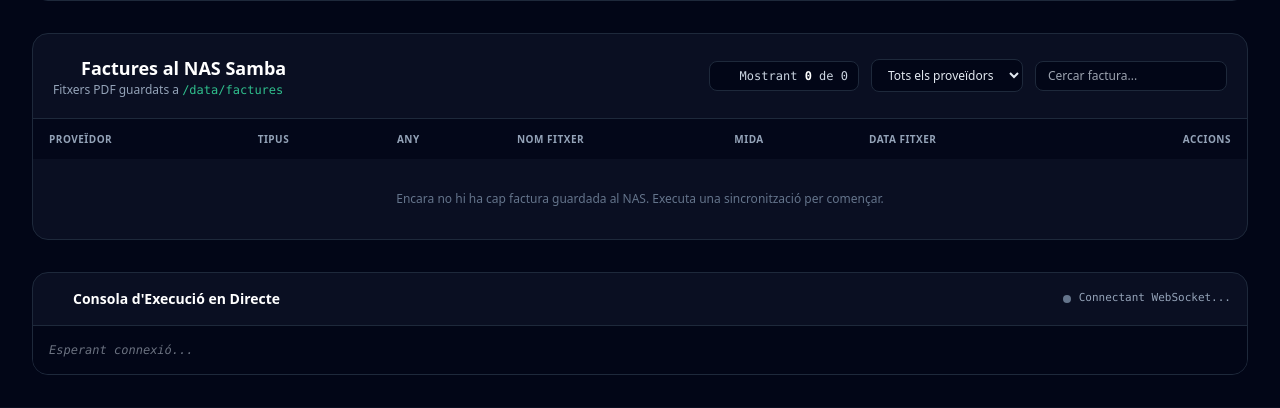
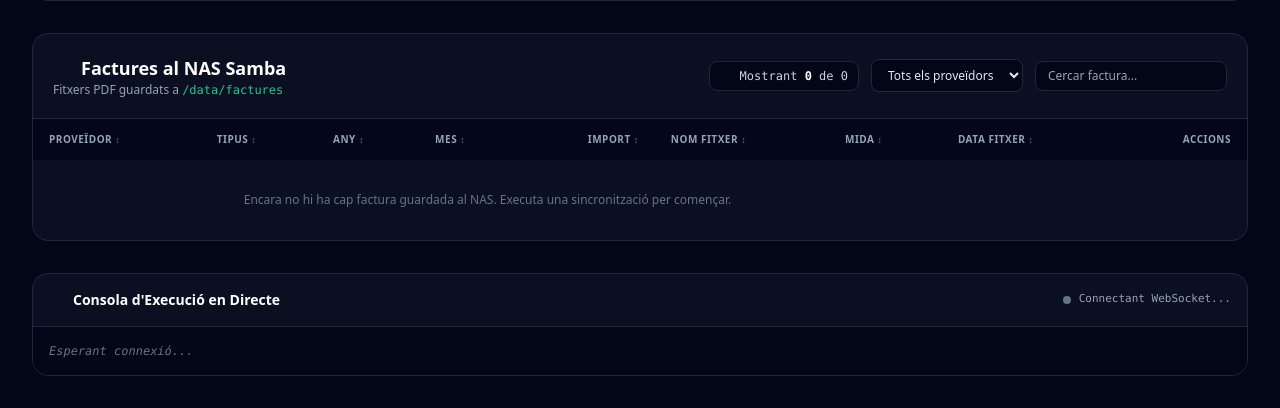
Before and after one commit to VDK84/subministres-etl, a FastAPI app: page / in a window 1280 px wide. Shown: the part 842-1250 px from the top of the page. Before the commit the page ends 1217 px from the top, so only its background shows below. Run offline with FastAPI, Linux system fonts and the light colour scheme; some libraries are stand-ins or nearby versions.

Commit message:
feat(ui): add Month and Amount columns, clickable sortable headers ASC/DESC, and fix tailwind script tag

```diff
--- a/src/web/app.py
+++ b/src/web/app.py
@@ -174,13 +174,31 @@ def get_all_connectors_map():
     }
 
 
+MESOS_CATALANS = {
+    "01": "Gen",
+    "02": "Feb",
+    "03": "Mar",
+    "04": "Abr",
+    "05": "Mai",
+    "06": "Jun",
+    "07": "Jul",
+    "08": "Ago",
+    "09": "Set",
+    "10": "Oct",
+    "11": "Nov",
+    "12": "Des",
+}
+
+
 def list_nas_invoices() -> list[dict[str, Any]]:
-    """Explora el directori del NAS Samba per llistar totes les factures existents."""
+    """Explora el directori del NAS Samba per llistar totes les factures existents amb mes i import."""
     root = Path(settings.NAS_MOUNT_PATH)
     if not root.exists():
         return []
 
+    amounts_map = influx_writer.get_factures_amounts()
     invoices: list[dict[str, Any]] = []
+
     for pdf_path in root.glob("**/*.pdf"):
         try:
             stat = pdf_path.stat()
@@ -190,12 +208,45 @@ def list_nas_invoices() -> list[dict[str, Any]]:
             proveidor = parts[1] if len(parts) > 1 else "desconegut"
             any_str = parts[2] if len(parts) > 2 else ""
 
+            # 1. Deducció del Mes (ex: 2026_10_catgas_FG26086862 -> 10)
+            fn_parts = pdf_path.stem.split("_")
+            mes_code = "01"
+            if len(fn_parts) >= 2 and fn_parts[1].isdigit():
+                mes_code = fn_parts[1].zfill(2)
+            elif len(fn_parts) >= 2 and "-" in fn_parts[1]:
+                # Si és bimensual/trimestral (ex: 09-10), agafem el primer mes del rang
+                sub_p = fn_parts[1].split("-")
+                if sub_p[0].isdigit():
+                    mes_code = sub_p[0].zfill(2)
+            else:
+                mes_code = datetime.fromtimestamp(stat.st_mtime).strftime("%m")
+
+            mes_label = f"{MESOS_CATALANS.get(mes_code, mes_code)} ({mes_code})"
+
+            # 2. Deducció de l'Import
+            num_clean = pdf_path.stem.lower()
+            for p in ["catgas", "veolia", "bonpreu", "digi"]:
+                if f"_{p}_" in num_clean:
+                    num_clean = num_clean.split(f"_{p}_", 1)[1]
+                    break
+
+            import_val = amounts_map.get(num_clean) or amounts_map.get(pdf_path.stem.lower())
+            if import_val is not None:
+                import_str = f"{import_val:.2f} €"
+            else:
+                import_str = "- €"
+                import_val = 0.0
+
             invoices.append(
                 {
                     "filename": pdf_path.name,
                     "tipus": tipus,
                     "proveidor": proveidor,
                     "any": any_str,
+                    "mes": mes_code,
+                    "mes_label": mes_label,
+                    "import_val": import_val,
+                    "import_str": import_str,
                     "size_kb": round(stat.st_size / 1024, 1),
                     "modified": datetime.fromtimestamp(stat.st_mtime).strftime("%Y-%m-%d %H:%M"),
                     "rel_path": str(rel_path).replace("\\", "/"),
--- a/src/web/templates/index.html
+++ b/src/web/templates/index.html
@@ -26,6 +26,7 @@
         }
       }
     }
+  </script>
   <!-- Script per carregar la mida de font abans del render (evita parpelleig) -->
   <script>
     (function() {
@@ -249,14 +250,16 @@
 
       <div class="overflow-x-auto max-h-[360px] overflow-y-auto">
         <table class="w-full text-left text-xs text-slate-300" id="invoices-table">
-          <thead class="bg-slate-950/80 text-slate-400 uppercase text-[10px] tracking-wider sticky top-0">
+          <thead class="bg-slate-950/80 text-slate-400 uppercase text-[10px] tracking-wider sticky top-0 select-none">
             <tr>
-              <th class="py-3 px-4">Proveïdor</th>
-              <th class="py-3 px-4">Tipus</th>
-              <th class="py-3 px-4">Any</th>
-              <th class="py-3 px-4">Nom Fitxer</th>
-              <th class="py-3 px-4">Mida</th>
-              <th class="py-3 px-4">Data Fitxer</th>
+              <th onclick="sortTable(0)" class="py-3 px-4 cursor-pointer hover:text-white transition">Proveïdor <span class="sort-icon text-[9px] text-slate-500">↕</span></th>
+              <th onclick="sortTable(1)" class="py-3 px-4 cursor-pointer hover:text-white transition">Tipus <span class="sort-icon text-[9px] text-slate-500">↕</span></th>
+              <th onclick="sortTable(2)" class="py-3 px-4 cursor-pointer hover:text-white transition">Any <span class="sort-icon text-[9px] text-slate-500">↕</span></th>
+              <th onclick="sortTable(3)" class="py-3 px-4 cursor-pointer hover:text-white transition">Mes <span class="sort-icon text-[9px] text-slate-500">↕</span></th>
+              <th onclick="sortTable(4)" class="py-3 px-4 cursor-pointer hover:text-white transition text-right">Import <span class="sort-icon text-[9px] text-slate-500">↕</span></th>
+              <th onclick="sortTable(5)" class="py-3 px-4 cursor-pointer hover:text-white transition">Nom Fitxer <span class="sort-icon text-[9px] text-slate-500">↕</span></th>
+              <th onclick="sortTable(6)" class="py-3 px-4 cursor-pointer hover:text-white transition">Mida <span class="sort-icon text-[9px] text-slate-500">↕</span></th>
+              <th onclick="sortTable(7)" class="py-3 px-4 cursor-pointer hover:text-white transition">Data Fitxer <span class="sort-icon text-[9px] text-slate-500">↕</span></th>
               <th class="py-3 px-4 text-right">Accions</th>
             </tr>
           </thead>
@@ -265,7 +268,9 @@
             <tr class="hover:bg-slate-800/40 transition invoice-row">
               <td class="py-3 px-4 font-semibold text-white uppercase">{{ inv.proveidor }}</td>
               <td class="py-3 px-4 text-slate-400">{{ inv.tipus }}</td>
-              <td class="py-3 px-4 text-emerald-400">{{ inv.any }}</td>
+              <td class="py-3 px-4 text-emerald-400 font-bold">{{ inv.any }}</td>
+              <td class="py-3 px-4 text-slate-300">{{ inv.mes_label }}</td>
+              <td class="py-3 px-4 font-semibold text-emerald-400 text-right">{{ inv.import_str }}</td>
               <td class="py-3 px-4 font-normal text-slate-200 truncate max-w-xs" title="{{ inv.filename }}">{{ inv.filename }}</td>
               <td class="py-3 px-4 text-slate-400">{{ inv.size_kb }} KB</td>
               <td class="py-3 px-4 text-slate-400">{{ inv.modified }}</td>
@@ -559,6 +564,53 @@
       }
     }
 
+    // -------------------------------------------------------------
+    // Ordenació interactiva de la taula (ASC / DESC)
+    // -------------------------------------------------------------
+    const sortStates = {};
+
+    function sortTable(columnIndex) {
+      const table = document.querySelector("#invoices-table");
+      if (!table) return;
+      const tbody = table.querySelector("tbody");
+      if (!tbody) return;
+      const rows = Array.from(tbody.querySelectorAll("tr.invoice-row"));
+      if (rows.length === 0) return;
+
+      const isAsc = sortStates[columnIndex] !== 'asc';
+      sortStates[columnIndex] = isAsc ? 'asc' : 'desc';
+
+      // Actualitzar icones de tots els headers
+      table.querySelectorAll(".sort-icon").forEach((el, idx) => {
+        if (idx === columnIndex) {
+          el.textContent = isAsc ? '▲' : '▼';
+          el.className = 'sort-icon text-[9px] text-emerald-400 font-bold';
+        } else {
+          el.textContent = '↕';
+          el.className = 'sort-icon text-[9px] text-slate-500';
+        }
+      });
+
+      rows.sort((a, b) => {
+        const valA = a.children[columnIndex]?.textContent?.trim() || '';
+        const valB = b.children[columnIndex]?.textContent?.trim() || '';
+
+        // Comprovar si són imports o mides numèriques (ex: 70.57 € o 361.3 KB)
+        const cleanA = valA.replace('€', '').replace('KB', '').trim();
+        const cleanB = valB.replace('€', '').replace('KB', '').trim();
+        const numA = parseFloat(cleanA);
+        const numB = parseFloat(cleanB);
+
+        if (!isNaN(numA) && !isNaN(numB) && cleanA.length > 0 && cleanB.length > 0 && !isNaN(cleanA.charAt(0)) && !isNaN(cleanB.charAt(0))) {
+          return isAsc ? numA - numB : numB - numA;
+        }
+
+        return isAsc ? valA.localeCompare(valB) : valB.localeCompare(valA);
+      });
+
+      rows.forEach(r => tbody.appendChild(r));
+    }
+
     // Netejar temporitzador quan HTMX carrega la resposta
     document.body.addEventListener('htmx:afterSwap', function(evt) {
       lucide.createIcons();
```
Also changed, not shown: src/influx_writer.py (+36 -0 lines).
